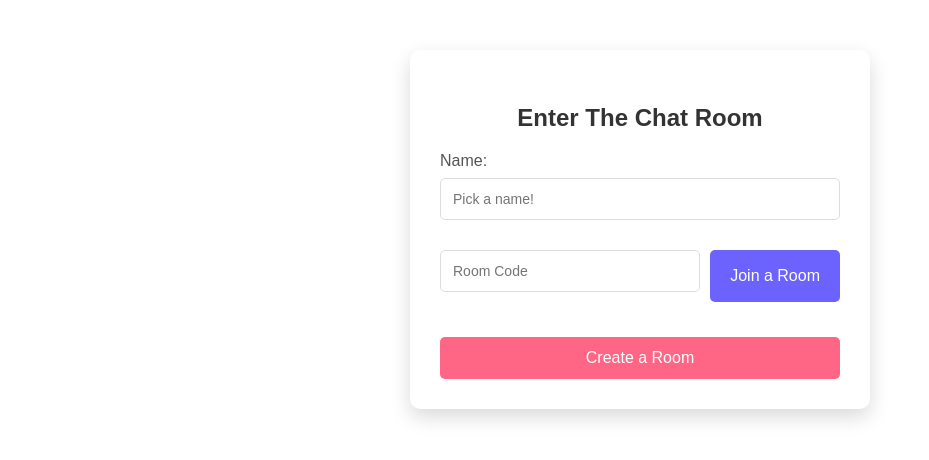
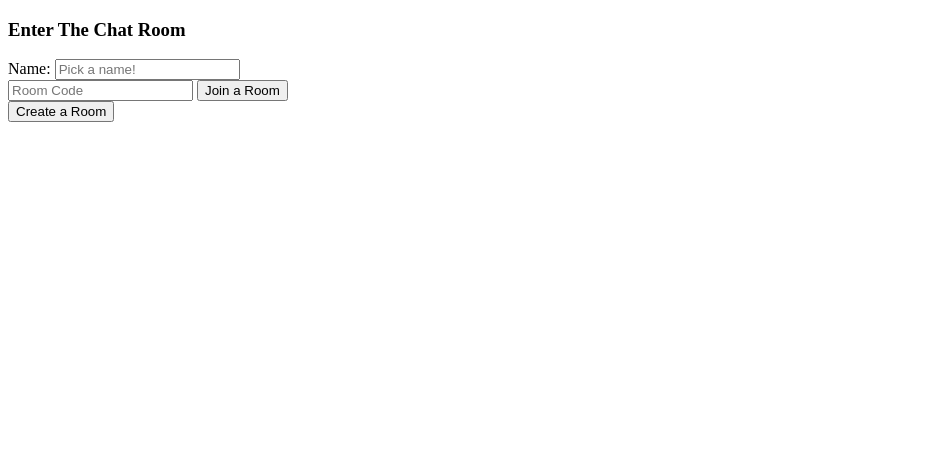
Before and after one commit to isatyamks/socket, a Flask app: page / in a window 1280 px wide. Shown: the top 460 px of the page, without its empty margins (0-929 px from the left). Run offline with Flask 3, Linux system fonts and the light colour scheme; some libraries are stand-ins or nearby versions.

Commit message:
all updated

```diff
--- a/version-latest/app.py
+++ b/version-latest/app.py
@@ -20,7 +20,6 @@ def generate_unique_code(length):
 
     return code
 
-
 @app.route("/", methods=["POST", "GET"])
 def home():
     session.clear()
@@ -38,7 +37,7 @@ def home():
 
         room = code
         if create != False:
-            room = code
+            room = generate_unique_code(4)
             rooms[room] = {"members": 0, "messages": []}
         elif code not in rooms:
             return render_template("home.html", error="Room does not exist.", code=code, name=name)
--- a/version-latest/templates/home.html
+++ b/version-latest/templates/home.html
@@ -1,141 +1,24 @@
-<!DOCTYPE html>
-<html lang="en">
-<head>
-  <meta charset="UTF-8">
-  <meta name="viewport" content="width=device-width, initial-scale=1.0">
-  <title>Chat Room</title>
-  <style>
-    /* Form styling */
-    .chat-form {
-      max-width: 400px;
-      margin: 50px auto;
-      padding: 30px;
-      background-color: #ffffff;
-      border-radius: 10px;
-      box-shadow: 0 8px 20px rgba(0, 0, 0, 0.15);
-      font-family: Arial, sans-serif;
-    }
-
-    h3 {
-      text-align: center;
-      font-size: 24px;
-      color: #333;
-      margin-bottom: 20px;
-    }
-
-    .form-group {
-      margin-bottom: 20px;
-    }
-
-    label {
-      display: block;
-      margin-bottom: 8px;
-      font-size: 16px;
-      color: #555;
-    }
-
-    input[type="text"] {
-      width: 100%;
-      padding: 12px;
-      border: 1px solid #ddd;
-      border-radius: 5px;
-      font-size: 14px;
-      box-sizing: border-box;
-      margin-bottom: 10px;
-      transition: border-color 0.3s ease-in-out;
-    }
-
-    input[type="text"]:focus {
-      border-color: #6c63ff;
-      outline: none;
-    }
-
-    .join {
-      display: flex;
-      justify-content: space-between;
-    }
-
-    .room-code {
-      flex: 1;
-      margin-right: 10px;
-    }
-
-    .btn {
-      padding: 12px 20px;
-      font-size: 16px;
-      border: none;
-      border-radius: 5px;
-      cursor: pointer;
-      transition: background-color 0.3s ease-in-out;
-    }
-
-    .join-btn {
-      background-color: #6c63ff;
-      color: #fff;
-    }
-
-    .join-btn:hover {
-      background-color: #574fb8;
-    }
-
-    .create-btn {
-      width: 100%;
-      background-color: #ff6584;
-      color: #fff;
-      margin-top: 15px;
-    }
-
-    .create-btn:hover {
-      background-color: #cc5170;
-    }
-
-    .error-messages {
-      list-style: none;
-      padding: 0;
-      color: #ff4d4f;
-      font-size: 14px;
-      margin-top: 15px;
-    }
-
-    .error-messages li {
-      background-color: #ffeded;
-      padding: 10px;
-      border-radius: 5px;
-    }
-  </style>
-</head>
-<body>
-
-  <form method="post" class="chat-form">
+{% extends 'base.html' %} {% block content %}
+<form method="post" class="buttons">
   <h3>Enter The Chat Room</h3>
-    <div class="form-group">
-      <label for="name">Name:</label>
+  <div>
+    <label>Name:</label>
     <input
       type="text"
-        id="name"
       placeholder="Pick a name!"
       name="name"
       value="{{name}}"
     />
   </div>
-    <div class="form-group join">
-      <input
-        type="text"
-        placeholder="Room Code"
-        name="code"
-        value="{{code}}"
-        class="room-code"
-      />
-      <button type="submit" name="join" class="btn join-btn">Join a Room</button>
+  <div class="join">
+    <input type="text" placeholder="Room Code" name="code" value="{{code}}" />
+    <button type="submit" name="join">Join a Room</button>
   </div>
-    <button type="submit" name="create" class="btn create-btn">Create a Room</button>
-
+  <button type="submit" name="create" class="create-btn">Create a Room</button>
   {% if error %}
-    <ul class="error-messages">
+  <ul>
     <li>{{error}}</li>
   </ul>
   {% endif %}
 </form>
-
-</body>
-</html>
+{% endblock %}
```
Also changed, not shown: version-latest/templates/room.html (+13 -101 lines). Lines whose indentation alone changed are shown as unchanged.
